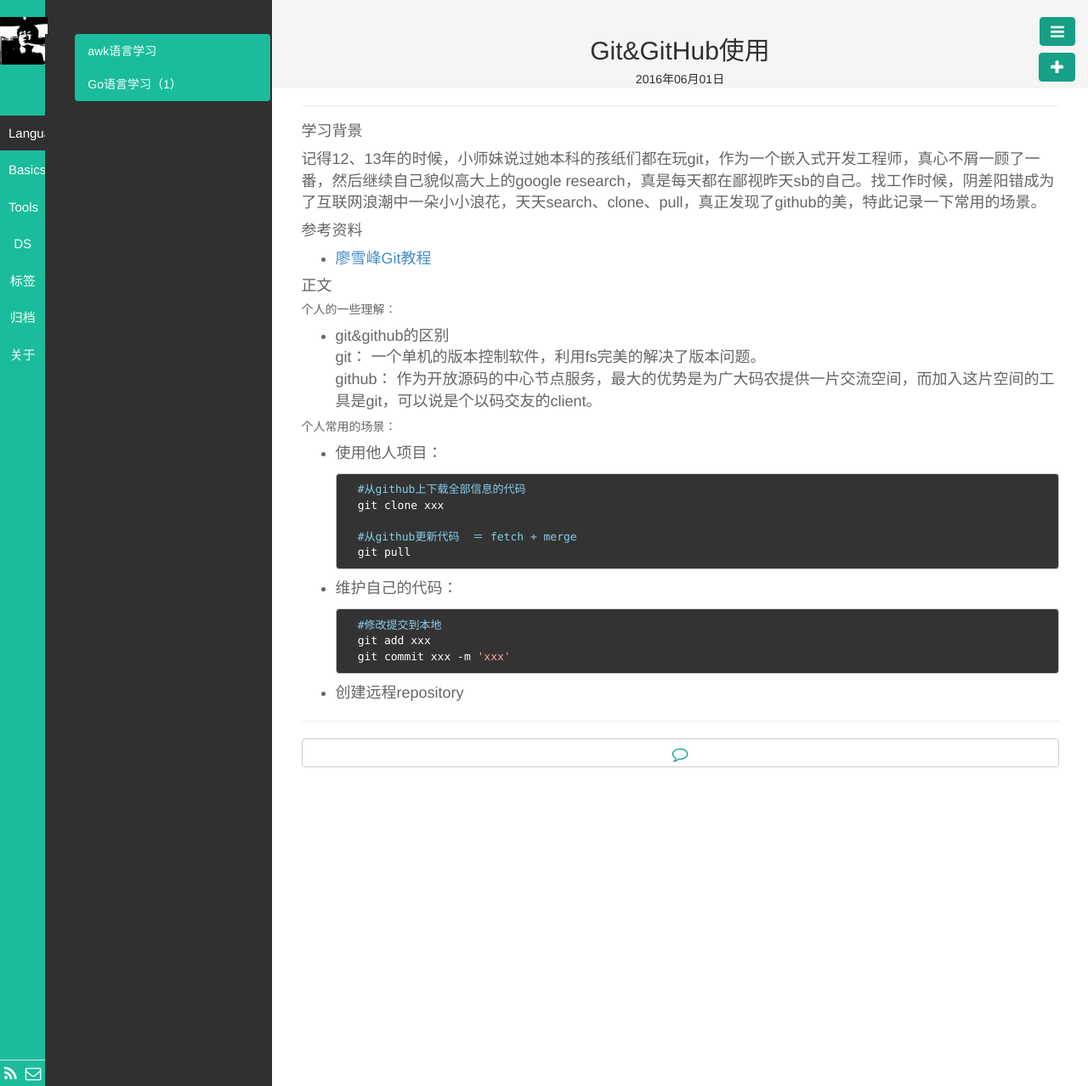
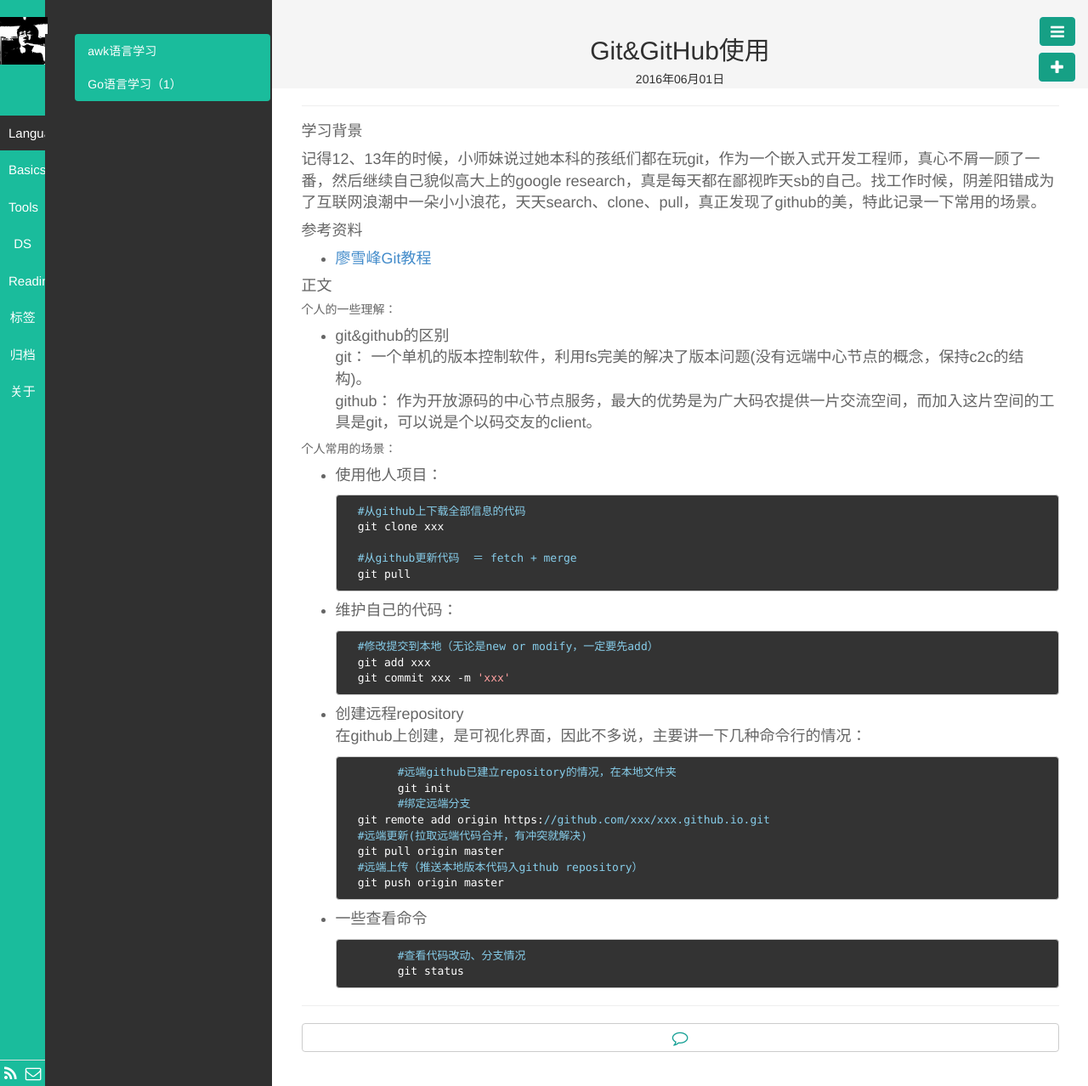
Before and after one commit to asfan/asfan.github.io, a Jekyll site: the page built from _posts/Tools/2016-06-01-LearningGit.md, in a window 1280 px wide. Shown: the whole page at 85% size. Built offline with Jekyll 4.4.1, drawn with Linux system fonts in a browser that asks for light colours; Markdown is read by kramdown in place of the engine named in the settings.

Commit message:
增加分类，新文章

```diff
--- a/_posts/Tools/2016-06-01-LearningGit.md
+++ b/_posts/Tools/2016-06-01-LearningGit.md
@@ -19,7 +19,7 @@
 #####个人的一些理解：
 
 - git&github的区别
-	git：		一个单机的版本控制软件，利用fs完美的解决了版本问题。
+	git：		一个单机的版本控制软件，利用fs完美的解决了版本问题(没有远端中心节点的概念，保持c2c的结构)。
 	github：	作为开放源码的中心节点服务，最大的优势是为广大码农提供一片交流空间，而加入这片空间的工具是git，可以说是个以码交友的client。
 
 #####个人常用的场景：
@@ -34,8 +34,23 @@
 
 - 维护自己的代码：
 
-		#修改提交到本地
+		#修改提交到本地（无论是new or modify，一定要先add）
 		git add xxx
 		git commit xxx -m 'xxx'
 
 - 创建远程repository
+  在github上创建，是可视化界面，因此不多说，主要讲一下几种命令行的情况：
+
+  		#远端github已建立repository的情况，在本地文件夹
+  		git init
+  		#绑定远端分支
+		git remote add origin https://github.com/xxx/xxx.github.io.git
+		#远端更新(拉取远端代码合并，有冲突就解决)
+		git pull origin master
+		#远端上传（推送本地版本代码入github repository）
+		git push origin master
+
+- 一些查看命令
+
+  		#查看代码改动、分支情况
+  		git status
```
Also changed, not shown: _posts/Language/2016-05-17-HttpCodesDes.md (+2 -1 lines), _posts/Language/2016-05-24-InstallAB.md (+4 -3 lines), _posts/Reading/2016-06-30-PoemChilden.md (added, +53 -0 lines), _posts/Tools/2016-06-29-Installnload.md (added, +37 -0 lines), _posts/Tools/2016-07-04-TextProcessing.md (added, +23 -0 lines), README.md, public/img/zipkin/azure_container_400.jpg (added).
